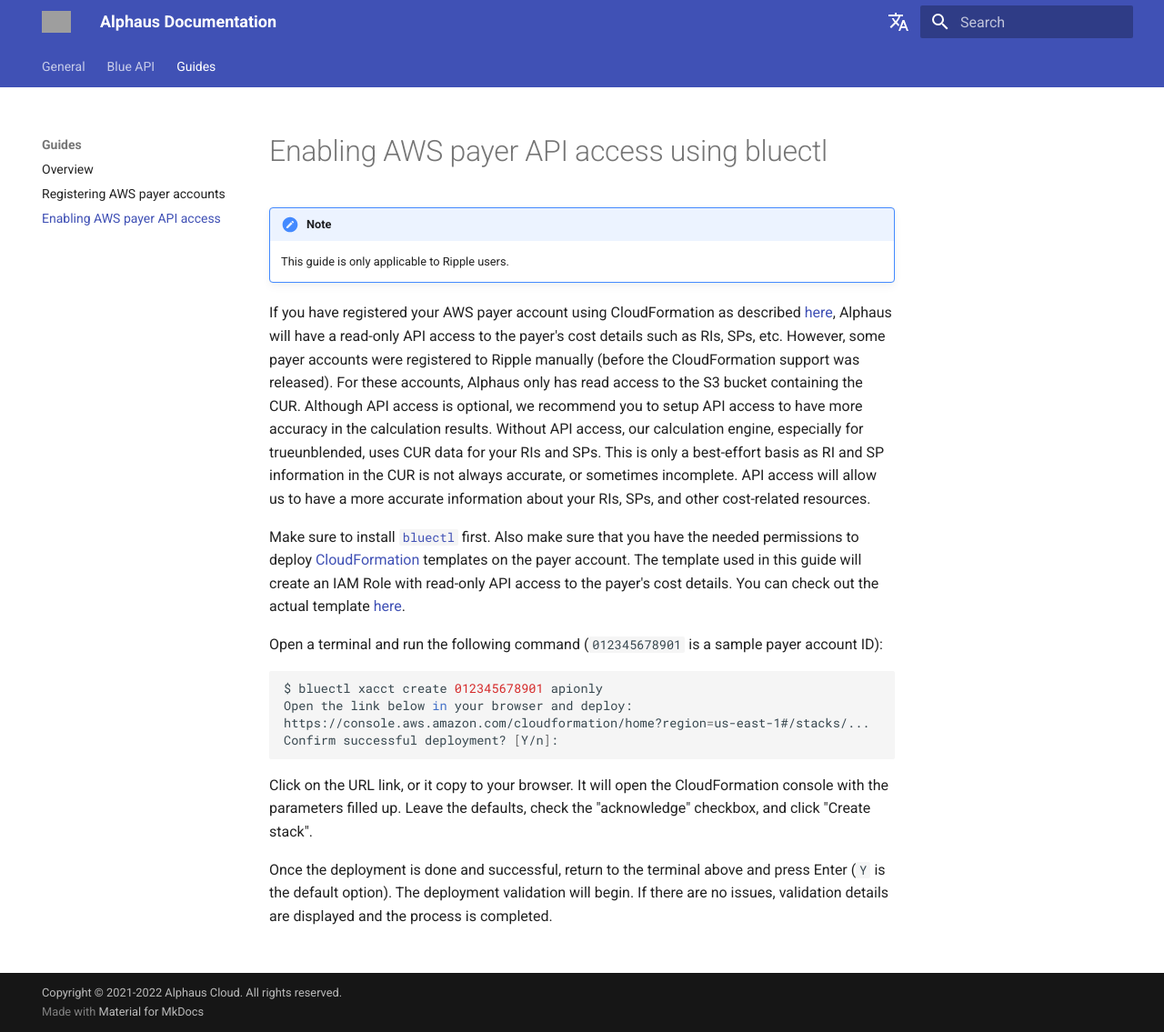
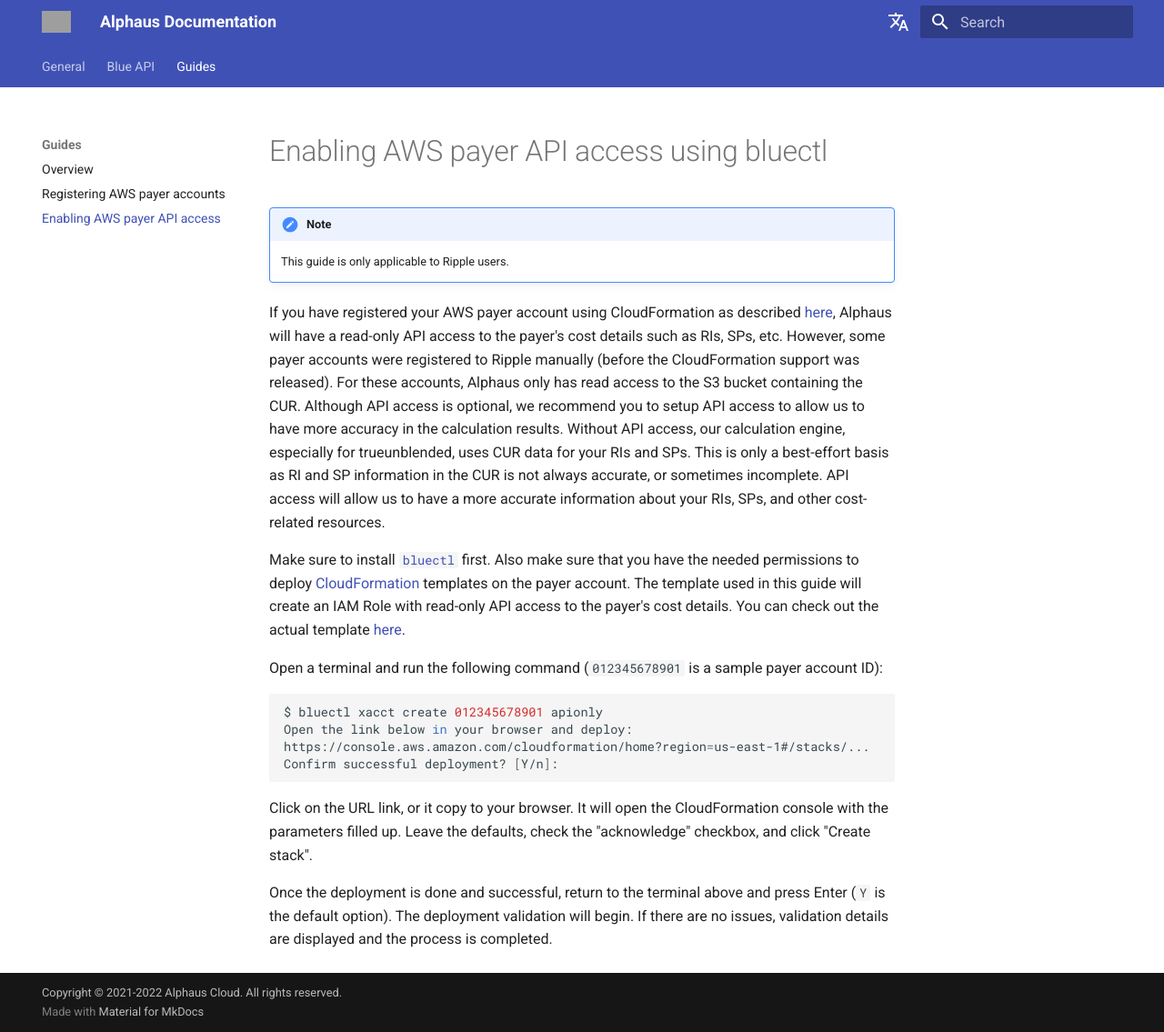
Before and after one commit to alphauslabs/tmpdocs, an MkDocs documentation site: the page built from docs/guides/aws-enable-api-access.md, in a window 1280 px wide and 1135 px high. Shown: the whole window at 91% size. Built offline with MkDocs 1.6.1 and Material for MkDocs 9.7.7, drawn with Linux system fonts in a browser that asks for light colours; comment, search, counter and statistics services are not loaded; grey boxes are pictures that could not be loaded.

Commit message:
docs: wip enable api access

```diff
--- a/docs/guides/aws-enable-api-access.md
+++ b/docs/guides/aws-enable-api-access.md
@@ -3,7 +3,7 @@
 !!! note
     This guide is only applicable to Ripple users.
 
-If you have registered your AWS payer account using CloudFormation as described [here](https://alphauslabs.github.io/docs/guides/aws-register-payer/), Alphaus will have a read-only API access to the payer's cost details such as RIs, SPs, etc. However, some payer accounts were registered to Ripple manually (before the CloudFormation support was released). For these accounts, Alphaus only has read access to the S3 bucket containing the CUR. Although API access is optional, we recommend you to setup API access to have more accuracy in the calculation results. Without API access, our calculation engine, especially for trueunblended, uses CUR data for your RIs and SPs. This is only a best-effort basis as RI and SP information in the CUR is not always accurate, or sometimes incomplete. API access will allow us to have a more accurate information about your RIs, SPs, and other cost-related resources.
+If you have registered your AWS payer account using CloudFormation as described [here](https://alphauslabs.github.io/docs/guides/aws-register-payer/), Alphaus will have a read-only API access to the payer's cost details such as RIs, SPs, etc. However, some payer accounts were registered to Ripple manually (before the CloudFormation support was released). For these accounts, Alphaus only has read access to the S3 bucket containing the CUR. Although API access is optional, we recommend you to setup API access to allow us to have more accuracy in the calculation results. Without API access, our calculation engine, especially for trueunblended, uses CUR data for your RIs and SPs. This is only a best-effort basis as RI and SP information in the CUR is not always accurate, or sometimes incomplete. API access will allow us to have a more accurate information about your RIs, SPs, and other cost-related resources.
 
 Make sure to install [`bluectl`](https://alphauslabs.github.io/docs/blueapi/bluectl/) first. Also make sure that you have the needed permissions to deploy [CloudFormation](https://aws.amazon.com/cloudformation/) templates on the payer account. The template used in this guide will create an IAM Role with read-only API access to the payer's cost details. You can check out the actual template [here](https://alphaus-cloudformation-templates.s3.ap-northeast-1.amazonaws.com/alphausdefaultcostaccess-v1.yml).
 
```
